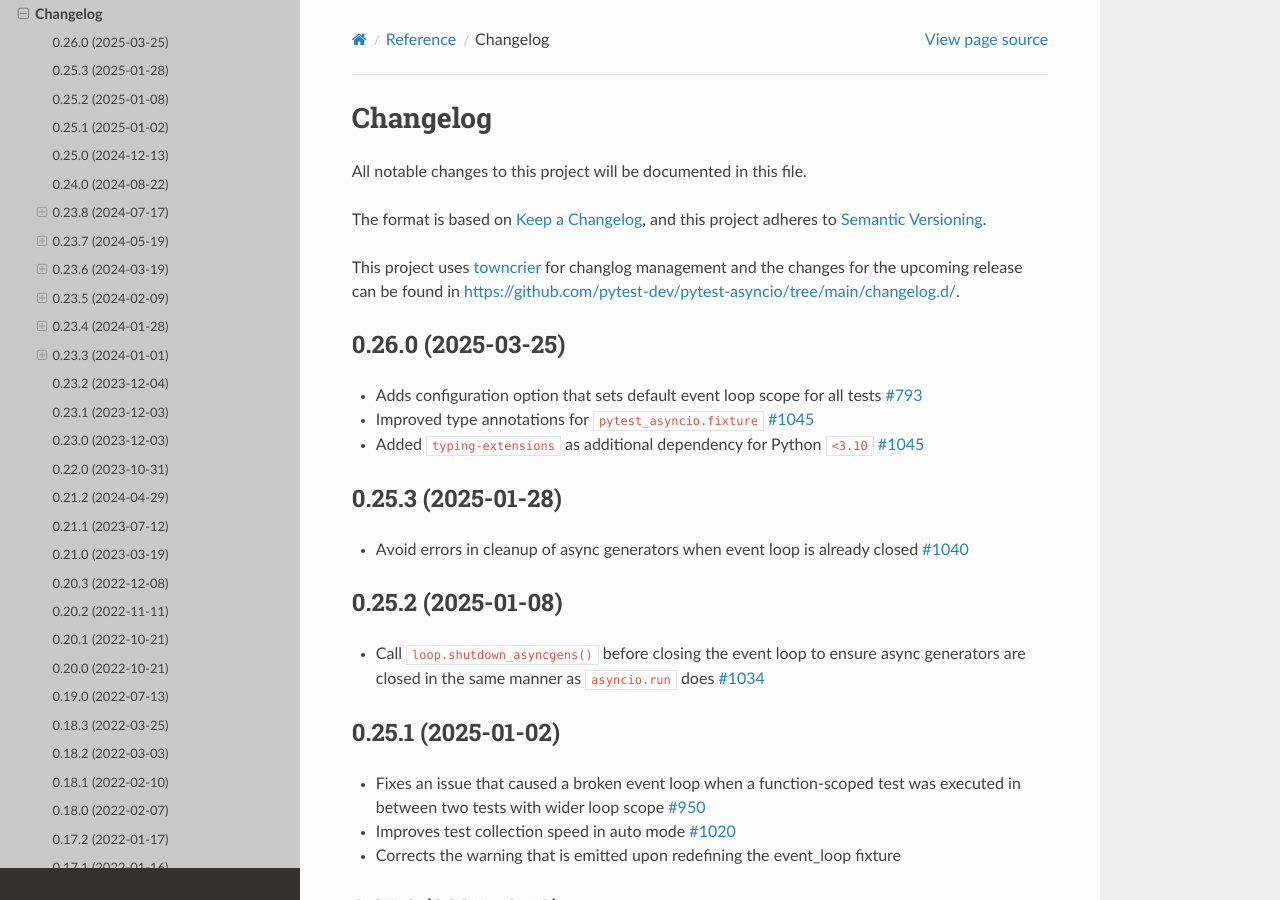
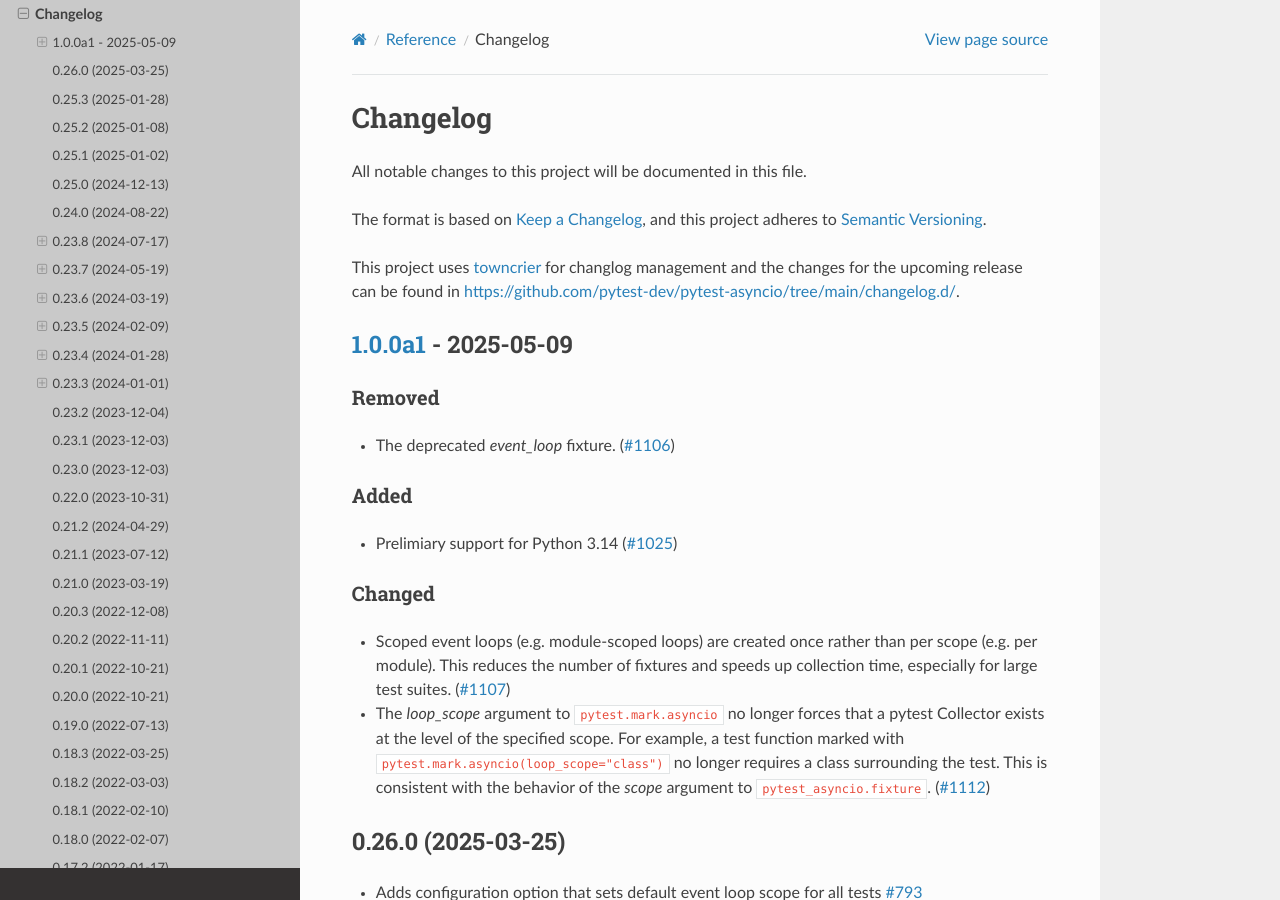
Before and after one commit to pytest-dev/pytest-asyncio, a Sphinx documentation site: the page built from docs/reference/changelog.rst, in a window 1280 px wide and 900 px high. Built offline with Sphinx 7.4.7 and the Read the Docs theme 3.1.0, drawn with Linux system fonts in a browser that asks for light colours.

Commit message:
chore: Prepare release of v1.0.0a1.

```diff
--- a/changelog.d/1025.added.rst
+++ /dev/null
@@ -1 +0,0 @@
-Prelimiary support for Python 3.14
--- a/changelog.d/1106.removed.rst
+++ /dev/null
@@ -1 +0,0 @@
-The deprecated *event_loop* fixture.
--- a/changelog.d/1107.changed.rst
+++ /dev/null
@@ -1 +0,0 @@
-Scoped event loops (e.g. module-scoped loops) are created once rather than per scope (e.g. per module). This reduces the number of fixtures and speeds up collection time, especially for large test suites.
--- a/changelog.d/1112.changed.rst
+++ /dev/null
@@ -1 +0,0 @@
-The *loop_scope* argument to ``pytest.mark.asyncio`` no longer forces that a pytest Collector exists at the level of the specified scope. For example, a test function marked with ``pytest.mark.asyncio(loop_scope="class")`` no longer requires a class surrounding the test. This is consistent with the behavior of the *scope* argument to ``pytest_asyncio.fixture``.
--- a/docs/reference/changelog.rst
+++ b/docs/reference/changelog.rst
@@ -9,6 +9,28 @@
 This project uses `towncrier <https://towncrier.readthedocs.io/>`__ for changlog management and the changes for the upcoming release can be found in https://github.com/pytest-dev/pytest-asyncio/tree/main/changelog.d/.
 
 .. towncrier release notes start
+
+`1.0.0a1 <https://github.com/pytest-dev/pytest-asyncio/tree/1.0.0a1>`_ - 2025-05-09
+===================================================================================
+
+Removed
+-------
+
+- The deprecated *event_loop* fixture. (`#1106 <https://github.com/pytest-dev/pytest-asyncio/issues/1106>`_)
+
+
+Added
+-----
+
+- Prelimiary support for Python 3.14 (`#1025 <https://github.com/pytest-dev/pytest-asyncio/issues/1025>`_)
+
+
+Changed
+-------
+
+- Scoped event loops (e.g. module-scoped loops) are created once rather than per scope (e.g. per module). This reduces the number of fixtures and speeds up collection time, especially for large test suites. (`#1107 <https://github.com/pytest-dev/pytest-asyncio/issues/1107>`_)
+- The *loop_scope* argument to ``pytest.mark.asyncio`` no longer forces that a pytest Collector exists at the level of the specified scope. For example, a test function marked with ``pytest.mark.asyncio(loop_scope="class")`` no longer requires a class surrounding the test. This is consistent with the behavior of the *scope* argument to ``pytest_asyncio.fixture``. (`#1112 <https://github.com/pytest-dev/pytest-asyncio/issues/1112>`_)
+
 
 0.26.0 (2025-03-25)
 ===================
```
